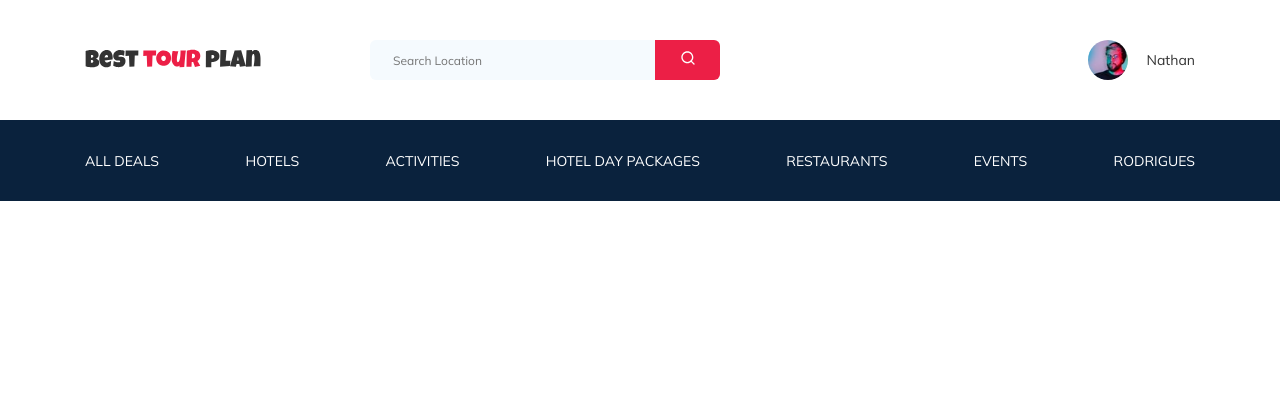
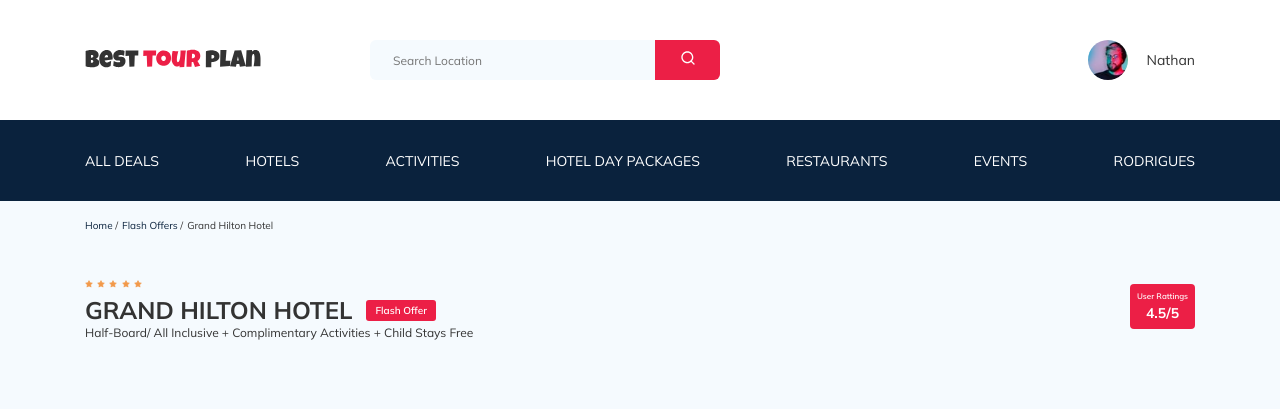
Before and after one commit to E-Viskhan/tour-plan, a PHP site: page / in a window 1280 px wide. Shown: the top 409 px of the page. Run offline with PHP 8.4, Linux system fonts and the light colour scheme.

Commit message:
create: breadcrumb and hotel-info

```diff
--- a/css/style.css
+++ b/css/style.css
@@ -4,6 +4,7 @@
 }
 
 body {
+  background-color: #F5FAFE;
   font-family: 'Mulish', sans-serif;
   color: #333333;
 }
@@ -475,6 +476,120 @@ template {
   color: #333333;
 }
 
+.breadcrumb-list {
+  display: -webkit-box;
+  display: -ms-flexbox;
+  display: flex;
+  -webkit-box-align: center;
+      -ms-flex-align: center;
+          align-items: center;
+  padding: 18px 0;
+  margin: 0;
+  list-style: none;
+}
+
+.breadcrumb-list__item {
+  font-size: 10px;
+  line-height: 13px;
+}
+
+.breadcrumb-list__item:not(:last-child)::after {
+  content: '/';
+  margin-right: 4px;
+}
+
+.breadcrumb-list__link {
+  text-decoration: none;
+  color: #0A223D;
+}
+
+.hotel {
+  padding-top: 23px;
+  padding-bottom: 70px;
+}
+
+.hotel-info {
+  display: -webkit-box;
+  display: -ms-flexbox;
+  display: flex;
+  -webkit-box-align: center;
+      -ms-flex-align: center;
+          align-items: center;
+  -webkit-box-pack: justify;
+      -ms-flex-pack: justify;
+          justify-content: space-between;
+}
+
+.hotel-info__name {
+  margin-top: 4px;
+  margin-bottom: 0;
+}
+
+.hotel-info__offer {
+  margin-left: 14px;
+  margin-top: 4px;
+}
+
+.hotel-description {
+  font-size: 12px;
+  line-height: 15px;
+  margin: 0;
+}
+
+.hotel-name {
+  font-weight: bold;
+  font-size: 24px;
+  line-height: 30px;
+  text-transform: uppercase;
+}
+
+.hotel-wrapper {
+  display: -webkit-box;
+  display: -ms-flexbox;
+  display: flex;
+  -ms-flex-wrap: wrap;
+      flex-wrap: wrap;
+  -webkit-box-align: center;
+      -ms-flex-align: center;
+          align-items: center;
+}
+
+.stars {
+  -ms-flex-preferred-size: 100%;
+      flex-basis: 100%;
+}
+
+.offer {
+  padding: 4px 9px;
+  background-color: #EC1F46;
+  border-radius: 3px;
+  font-weight: 600;
+  font-size: 10px;
+  line-height: 13px;
+  color: #ffffff;
+}
+
+.rating {
+  max-width: 65px;
+  min-height: 45px;
+  background-color: #EC1F46;
+  border-radius: 4px;
+  color: #ffffff;
+  text-align: center;
+}
+
+.rating__text {
+  font-weight: 600;
+  font-size: 8px;
+  line-height: 10px;
+}
+
+.rating__counter {
+  font-weight: bold;
+  font-size: 14px;
+  line-height: 18px;
+}
+
 @media (max-width: 1200px) {
   .container {
     max-width: 960px;
--- a/index.html
+++ b/index.html
@@ -84,5 +84,51 @@
         <!-- /.container -->
       </nav>
     </header>
+    <nav class="breadcrumb">
+      <div class="container">
+        <ol class="breadcrumb-list">
+          <li class="breadcrumb-list__item">
+            <a href="#" class="breadcrumb-list__link">Home</a>
+          </li>
+          <li class="breadcrumb-list__item">
+            <a href="#" class="breadcrumb-list__link">Flash Offers</a>
+          </li>
+          <li class="breadcrumb-list__item">Grand Hilton Hotel</li>
+        </ol>
+      </div>
+      <!-- /.container -->
+    </nav>
+    <!-- /.breadcrumb -->
+    <section class="hotel">
+      <div class="container">
+        <div class="hotel-info">
+          <div class="hotel-info__text">
+            <div class="hotel-wrapper">
+              <div class="stars">
+                <img src="img/star.svg" alt="icon star" />
+                <img src="img/star.svg" alt="icon star" />
+                <img src="img/star.svg" alt="icon star" />
+                <img src="img/star.svg" alt="icon star" />
+                <img src="img/star.svg" alt="icon star" />
+              </div>
+              <h1 class="hotel-name hotel-info__name">grand hilton hotel</h1>
+              <span class="offer hotel-info__offer">Flash Offer</span>
+            </div>
+            <p class="hotel-description hotel-info__description">
+              Half-Board/ All Inclusive + Complimentary Activities + Child Stays
+              Free
+            </p>
+          </div>
+          <!-- /.hotel-info__text -->
+          <div class="rating hotel-info__rating">
+            <span class="rating__text">User Rattings</span>
+            <span class="rating__counter">4.5/5</span>
+          </div>
+          <!-- /.hotel-info__rating -->
+        </div>
+        <!-- /.hotel-info -->
+      </div>
+      <!-- /.container -->
+    </section>
   </body>
 </html>
--- a/sass/_media.sass
+++ b/sass/_media.sass
@@ -44,7 +44,23 @@
           width: 16px
           height: 1px
           background-color: $text-color
-
+  .stars
+    flex-basis: auto
+  .hotel
+    &-name
+      flex-basis: 100%
+    &-info
+      &__text
+        width: 100%
+      &__name
+        margin-top: 10px
+      &__rating
+        display: none
+      &__offer
+        order: -1
+        margin-left: 0
+    &-wrapper
+      justify-content: space-between
 @media (max-width: 576px)
   .logo
     width: 99px
--- a/sass/_settings.sass
+++ b/sass/_settings.sass
@@ -2,6 +2,7 @@
   box-sizing: border-box
 
 body
+  background-color: $secondary
   font-family: 'Mulish', sans-serif
   color: $text-color
 
--- a/sass/_variables.sass
+++ b/sass/_variables.sass
@@ -1,4 +1,5 @@
 $primary: #EC1F46
+$secondary: #F5FAFE
 $text-color: #333333
 $dark: #0A223D
 $light: #ffffff
--- /dev/null
+++ b/sass/blocks/_breadcrumb.sass
@@ -0,0 +1,17 @@
+.breadcrumb
+  &-list
+    display: flex
+    align-items: center
+    padding: 18px 0
+    margin: 0
+    list-style: none
+    &__item
+      font-size: 10px
+      line-height: 13px
+      &:not(:last-child)
+        &::after
+          content: '/'
+          margin-right: 4px
+    &__link
+      text-decoration: none
+      color: #0A223D
--- /dev/null
+++ b/sass/blocks/_hotel.sass
@@ -0,0 +1,51 @@
+.hotel
+  padding-top: 23px
+  padding-bottom: 70px
+  &-info
+    display: flex
+    align-items: center
+    justify-content: space-between
+    &__name
+      margin-top: 4px
+      margin-bottom: 0
+    &__offer
+      margin-left: 14px
+      margin-top: 4px
+  &-description
+    font-size: 12px
+    line-height: 15px
+    margin: 0
+  &-name
+    font-weight: bold
+    font-size: 24px
+    line-height: 30px
+    text-transform: uppercase
+  &-wrapper
+    display: flex
+    flex-wrap: wrap
+    align-items: center
+.stars
+  flex-basis: 100%
+.offer
+  padding: 4px 9px
+  background-color: $primary
+  border-radius: 3px
+  font-weight: 600
+  font-size: 10px
+  line-height: 13px
+  color: $light
+.rating
+  max-width: 65px
+  min-height: 45px
+  background-color: $primary
+  border-radius: 4px
+  color: $light
+  text-align: center
+  &__text
+    font-weight: 600
+    font-size: 8px
+    line-height: 10px
+  &__counter
+    font-weight: bold
+    font-size: 14px
+    line-height: 18px
--- a/sass/style.sass
+++ b/sass/style.sass
@@ -6,5 +6,9 @@
 @import 'normalize'
 // Стили для блока header
 @import 'blocks/header'
+// Хлебные крошки
+@import 'blocks/breadcrumb'
+// Стили блока Отель
+@import 'blocks/hotel'
 // Подключение стилей для адаптива
 @import 'media'
```
Also changed, not shown: other parts of css/style.css (+28 -0 lines), img/star.svg (added), 1 other file.
